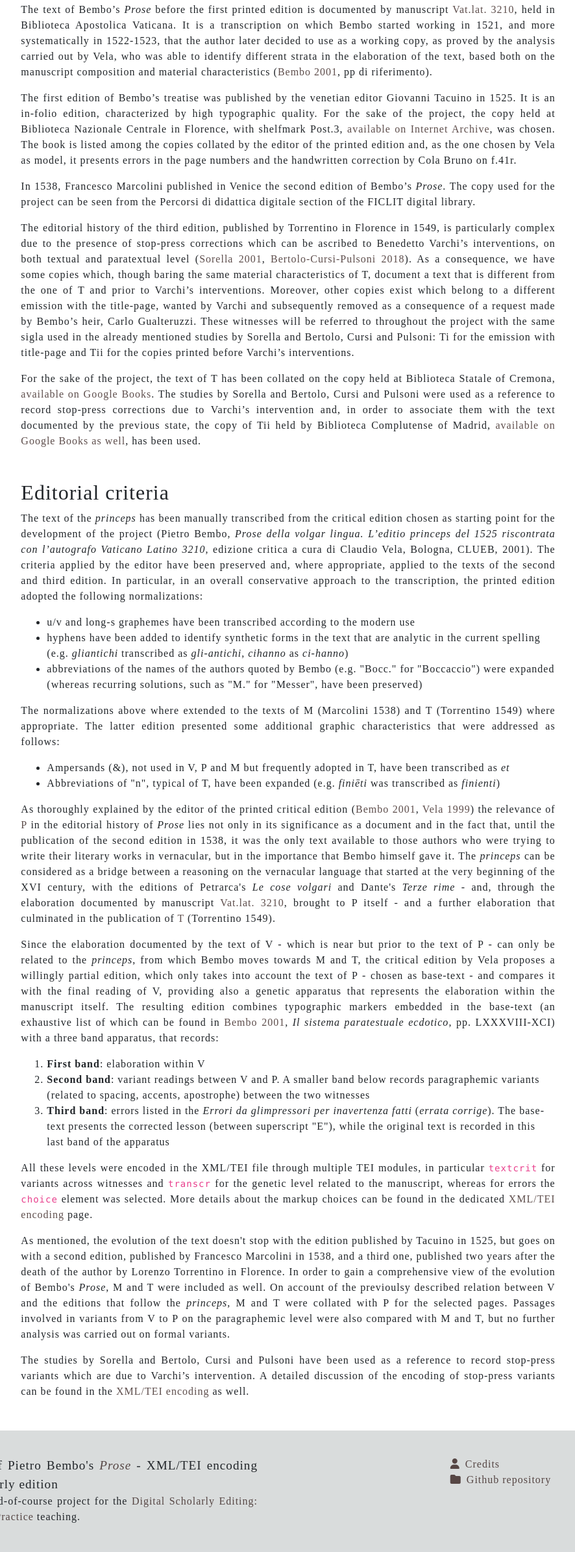
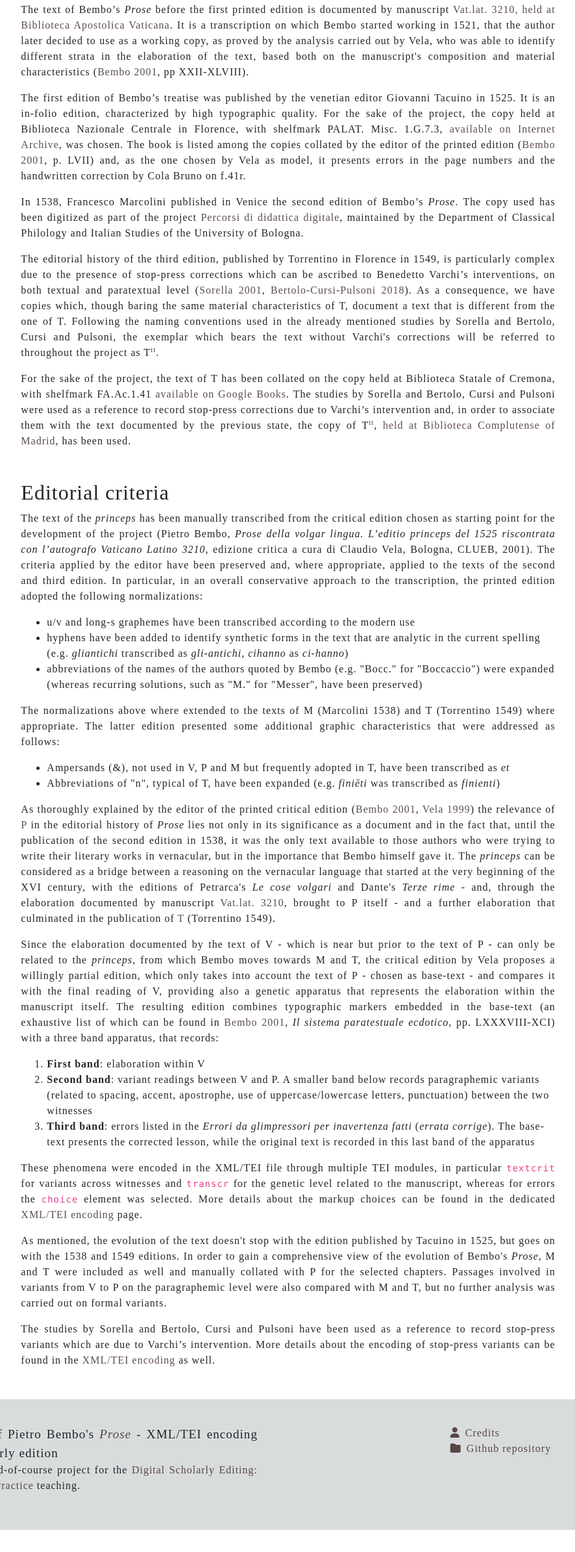
Before and after one commit to dse-prose/tbp, a plain HTML site: page note.html in a window 1280 px wide. Shown: the part 411-2800 px from the top of the page at 65% size, without its empty margins (196-1082 px from the left). After the commit the page ends 2766 px from the top, so only its background shows below. Drawn offline with nearby package versions, Linux system fonts and the light colour scheme; a web font is replaced by a local one.

Commit message:
note rev

```diff
--- a/assets/main.css
+++ b/assets/main.css
@@ -387,6 +387,10 @@ footer .row {
 #main-note h1 {
     padding-top: 1em;
 }
+.superscript {
+    vertical-align: super;
+    font-size: xx-small;
+}
 #main-cred {
     height: 70vh;
     padding-top: var(--nav-height);
--- a/note.html
+++ b/note.html
@@ -40,15 +40,15 @@
         </div>
         <div class="note-item container col-md-8" id="main-note">
             <h1>Philological note</h1>
-            <p>The following sections present the witnesses chosen for the project and the criteria adopted in the transcription and encoding of the text. The selection from Bembo's <i>Prose</i> has been limited to the first seven chapters of Book Third.</p>
+            <p>The following sections present the <b>witnesses</b> chosen for the project and the criteria adopted in the <b>transcription</b> and encoding of the text. The selection from Bembo's <i>Prose</i> has been limited to the first seven chapters of Book Third.</p>
             <h2 id="witnesses-sec">Witnesses</h2>
-            <p>The text of Bembo’s <i>Prose</i> before the first printed edition is documented by manuscript <a href="" target="_blank">Vat.lat. 3210</a>, held in Biblioteca Apostolica Vaticana. It is a transcription on which Bembo started working in 1521, and more systematically in 1522-1523, that the author later decided to use as a working copy, as proved by the analysis carried out by Vela, who was able to identify different strata in the elaboration of the text, based both on the manuscript composition and material characteristics (<a href="biblio.html">Bembo 2001</a>, pp di riferimento).</p> <!--inserire pagine-->
-            <p>The first edition of Bembo’s treatise was published by the venetian editor Giovanni Tacuino in 1525. It is an in-folio edition, characterized by high typographic quality. For the sake of the project, the copy held at Biblioteca Nazionale Centrale in Florence, with shelfmark Post.3, <a href="" target="_blank">available on Internet Archive</a>, was chosen. The book is listed among the copies collated by the editor of the printed edition and, as the one chosen by Vela as model, it presents errors in the page numbers and the handwritten correction by Cola Bruno on f.41r.</p>
-            <p>In 1538, Francesco Marcolini published in Venice the second edition of Bembo’s <i>Prose</i>. The copy used for the project can be seen from the <a>Percorsi di didattica digitale</a> section of the FICLIT digital library.</p>
-            <p>The editorial history of the third edition, published by Torrentino in Florence in 1549, is particularly complex due to the presence of stop-press corrections which can be ascribed to Benedetto Varchi’s interventions, on both textual and paratextual level  (<a href="biblio.html">Sorella 2001</a>, <a href="biblio.html">Bertolo-Cursi-Pulsoni 2018</a>). As a consequence, we have some copies which, though baring the same material characteristics of T, document a text that is different from the one of T and prior to Varchi’s interventions. Moreover, other copies exist which belong to a different emission with the title-page, wanted by Varchi and subsequently removed as a consequence of a request made by Bembo’s heir, Carlo Gualteruzzi. These witnesses will be referred to throughout the project with the same sigla used in the already mentioned studies by Sorella and Bertolo, Cursi and Pulsoni: Ti for the emission with title-page and Tii for the copies printed before Varchi’s interventions.</p> <!--qui dare più rilievo a t2 visto che t1 non si nomina più-->
-            <p>For the sake of the project, the text of T has been collated on the copy held at Biblioteca Statale of Cremona, <a href="" target="_blank">available on Google Books</a>. The studies by Sorella and Bertolo, Cursi and Pulsoni were used as a reference to record stop-press corrections due to Varchi’s intervention and, in order to associate them with the text documented by the previous state, the copy of Tii held by Biblioteca Complutense of Madrid, <a href="" target="_blank">available on Google Books as well</a>, has been used.</p>
+            <p>The text of Bembo’s <i>Prose</i> before the first printed edition is documented by manuscript <a href="https://digi.vatlib.it/view/MSS_Vat.lat.3210" target="_blank">Vat.lat. 3210, held at Biblioteca Apostolica Vaticana</a>. It is a transcription on which Bembo started working in 1521, that the author later decided to use as a working copy, as proved by the analysis carried out by Vela, who was able to identify different strata in the elaboration of the text, based both on the manuscript's composition and material characteristics (<a href="biblio.html">Bembo 2001</a>, pp XXII-XLVIII).</p>
+            <p>The first edition of Bembo’s treatise was published by the venetian editor Giovanni Tacuino in 1525. It is an in-folio edition, characterized by high typographic quality. For the sake of the project, the copy held at Biblioteca Nazionale Centrale in Florence, with shelfmark PALAT. Misc. 1.G.7.3, <a href="https://archive.org/details/bub_gb_zvLQKYoobRoC/page/n77/mode/2up" target="_blank">available on Internet Archive</a>, was chosen. The book is listed among the copies collated by the editor of the printed edition (<a href="biblio.html">Bembo 2001</a>, p. LVII) and, as the one chosen by Vela as model, it presents errors in the page numbers and the handwritten correction by Cola Bruno on f.41r.</p>
+            <p>In 1538, Francesco Marcolini published in Venice the second edition of Bembo’s <i>Prose</i>. The copy used has been digitized as part of the project <a href="https://pdd.ficlit.unibo.it/s/pietro-bembo-prose/item/6" target="_blank">Percorsi di didattica digitale</a>, maintained by the Department of Classical Philology and Italian Studies of the University of Bologna.</p>
+            <p>The editorial history of the third edition, published by Torrentino in Florence in 1549, is particularly complex due to the presence of stop-press corrections which can be ascribed to Benedetto Varchi’s interventions, on both textual and paratextual level  (<a href="biblio.html">Sorella 2001</a>, <a href="biblio.html">Bertolo-Cursi-Pulsoni 2018</a>). As a consequence, we have copies which, though baring the same material characteristics of T, document a text that is different from the one of T. <!-- Moreover, other copies exist which belong to a different emission with the title-page, wanted by Varchi and subsequently removed as a consequence of a request made by Bembo’s heir, Carlo Gualteruzzi. --> Following the naming conventions used in the already mentioned studies by Sorella and Bertolo, Cursi and Pulsoni, the exemplar which bears the text without Varchi's corrections will be referred to throughout the project as T<span class="superscript">II</span>.</p>
+            <p>For the sake of the project, the text of T has been collated on the copy held at Biblioteca Statale of Cremona, with shelfmark FA.Ac.1.41 <a href="https://books.google.it/books?id=AdNJtXlk3LwC&printsec=frontcover&hl=it&source=gbs_ge_summary_r&cad=0#v=onepage&q&f=false" target="_blank">available on Google Books</a>. The studies by Sorella and Bertolo, Cursi and Pulsoni were used as a reference to record stop-press corrections due to Varchi’s intervention and, in order to associate them with the text documented by the previous state, the copy of T<span class="superscript">II</span>, <a href="https://babel.hathitrust.org/cgi/pt?id=ucm.532023451x&view=1up&seq=6" target="_blank">held at Biblioteca Complutense of Madrid</a>, has been used.</p>
             <h2 id="edition-sec">Editorial criteria</h2>
-            <p>The text of the <i>princeps</i> has been manually transcribed from the critical edition chosen as starting point for the development of the project (Pietro Bembo, <i>Prose della volgar lingua. L’editio princeps del 1525 riscontrata con l’autografo Vaticano Latino 3210</i>, edizione critica a cura di Claudio Vela, Bologna, CLUEB, 2001). The criteria applied by the editor have been preserved and, where appropriate, applied to the texts of the second and third edition. In particular, in an overall conservative approach to the transcription, the printed edition adopted the following normalizations:
+            <p>The text of the <i>princeps</i> has been manually transcribed from the critical edition chosen as starting point for the development of the project (Pietro Bembo, <i>Prose della volgar lingua. L’editio princeps del 1525 riscontrata con l’autografo Vaticano Latino 3210</i>, edizione critica a cura di Claudio Vela, Bologna, CLUEB, 2001). The criteria applied by the editor <!--(except for the recording of syntactic gemination)--> have been preserved and, where appropriate, applied to the texts of the second and third edition. In particular, in an overall conservative approach to the transcription, the printed edition adopted the following normalizations:
                 <ul>
                     <li>u/v and long-s graphemes have been transcribed according to the modern use</li>
                     <li>hyphens have been added to identify synthetic forms in the text that are analytic in the current spelling (e.g. <i>gliantichi</i> transcribed as <i>gli-antichi</i>, <i>cihanno</i> as <i>ci-hanno</i>)</li>
@@ -62,16 +62,16 @@
                 </ul>
             </p>
             <p>As thoroughly explained by the editor of the printed critical edition (<a href="biblio.html">Bembo 2001</a>, <a href="biblio.html">Vela 1999</a>) the relevance of <a href="https://archive.org/details/bub_gb_zvLQKYoobRoC/mode/2up" target="_blank">P</a> in the editorial history of <i>Prose</i> lies not only in its significance as a document and in the fact that, until the publication of the second edition in 1538, it was the only text available to those authors who were trying to write their literary works in vernacular, but in the importance that Bembo himself gave it. The <i>princeps</i> can be considered as a bridge between a reasoning on the vernacular language that started at the very beginning of the XVI century, with the editions of Petrarca's <i>Le cose volgari</i> and Dante's <i>Terze rime</i> - and, through the elaboration documented by manuscript <a href="https://digi.vatlib.it/view/MSS_Vat.lat.3210" target="_blank">Vat.lat. 3210</a>, brought to P itself - and a further elaboration that culminated in the publication of <a href="https://play.google.com/books/reader?id=q8amtHxSU74C&pg=GBS.PP6&hl=it">T</a> (Torrentino 1549).</p>
-            <p>Since the elaboration documented by the text of V - which is near but prior to the text of P - can only be related to the <i>princeps</i>, from which Bembo moves towards M and T, the critical edition by Vela proposes a willingly partial edition, which only takes into account the text of P - chosen as base-text - and compares it with the final reading of V, providing also a genetic apparatus that represents the elaboration within the manuscript itself. The resulting edition combines typographic markers embedded in the base-text (an exhaustive list of which can be found in <a href="biblio.html">Bembo 2001</a>, <i>Il sistema paratestuale ecdotico</i>, pp. LXXXVIII-XCI) <!-- - that allow to immediately identify both variants between V and P and passages resulting from elaboration within V - --> with a three band apparatus, that records:
+            <p>Since the elaboration documented by the text of V - which is near but prior to the text of P - can only be related to the <i>princeps</i>, from which Bembo moves towards M and T, the critical edition by Vela proposes a willingly partial edition, which only takes into account the text of P - chosen as base-text - and compares it with the final reading of V, providing also a genetic apparatus that represents the elaboration within the manuscript itself. The resulting edition combines typographic markers embedded in the base-text (an exhaustive list of which can be found in <a href="biblio.html">Bembo 2001</a>, <i>Il sistema paratestuale ecdotico</i>, pp. LXXXVIII-XCI) with a three band apparatus, that records:
                 <ol>
                     <li><b>First band</b>: elaboration within V</li>
-                    <li><b>Second band</b>: variant readings between V and P. A smaller band below records paragraphemic variants (related to spacing, accents, apostrophe) between the two witnesses</li> <!--tipologia di paragrafematiche-->
-                    <li><b>Third band</b>: errors listed in the <i>Errori da glimpressori per inavertenza fatti</i> (<i>errata corrige</i>). The base-text presents the corrected lesson (between superscript "E"), while the original text is recorded in this last band of the apparatus</li>
+                    <li><b>Second band</b>: variant readings between V and P. A smaller band below records paragraphemic variants (related to spacing, accent, apostrophe, use of uppercase/lowercase letters, punctuation) between the two witnesses</li> <!--tipologia di paragrafematiche-->
+                    <li><b>Third band</b>: errors listed in the <i>Errori da glimpressori per inavertenza fatti</i> (<i>errata corrige</i>). The base-text presents the corrected lesson, while the original text is recorded in this last band of the apparatus</li>
                 </ol>
             </p>
-            <p>All these levels were encoded in the XML/TEI file through multiple TEI modules, in particular <code>textcrit</code> for variants across witnesses and <code>transcr</code> for the genetic level related to the manuscript, whereas for errors the <code>choice</code> element was selected. More details about the markup choices can be found in the dedicated <a href="tei_enc.html" target="_blank">XML/TEI encoding</a> page.</p>
-            <p>As mentioned, the evolution of the text doesn't stop with the edition published by Tacuino in 1525, but goes on with a second edition, published by Francesco Marcolini in 1538, and a third one, published two years after the death of the author by Lorenzo Torrentino in Florence. In order to gain a comprehensive view of the evolution of Bembo's <i>Prose</i>, M and T were included as well. On account of the previoulsy described relation between V and the editions that follow the <i>princeps</i>, M and T were collated with P for the selected pages. Passages involved in variants from V to P on the paragraphemic level were also compared with M and T, but no further analysis was carried out on formal variants.</p>
-            <p>The studies by Sorella and Bertolo, Cursi and Pulsoni have been used as a reference to record stop-press variants which are due to Varchi’s intervention. A detailed discussion of the encoding of stop-press variants can be found in the <a href="tei_enc.html">XML/TEI encoding</a> as well.</p>
+            <p>These phenomena were encoded in the XML/TEI file through multiple TEI modules, in particular <code>textcrit</code> for variants across witnesses and <code>transcr</code> for the genetic level related to the manuscript, whereas for errors the <code>choice</code> element was selected. More details about the markup choices can be found in the dedicated <a href="tei_enc.html" target="_blank">XML/TEI encoding</a> page.</p>
+            <p>As mentioned, the evolution of the text doesn't stop with the edition published by Tacuino in 1525, but goes on with the 1538 and 1549 editions. In order to gain a comprehensive view of the evolution of Bembo's <i>Prose</i>, M and T were included as well and manually collated with P for the selected chapters. Passages involved in variants from V to P on the paragraphemic level were also compared with M and T, but no further analysis was carried out on formal variants.</p>
+            <p>The studies by Sorella and Bertolo, Cursi and Pulsoni have been used as a reference to record stop-press variants which are due to Varchi’s intervention. More details about the encoding of stop-press variants can be found in the <a href="tei_enc.html">XML/TEI encoding</a> as well.</p>
         </div>
         <div class="note-item" id="footer">
             <div class="row">
```
Also changed, not shown: index.html (+1 -1 lines).
